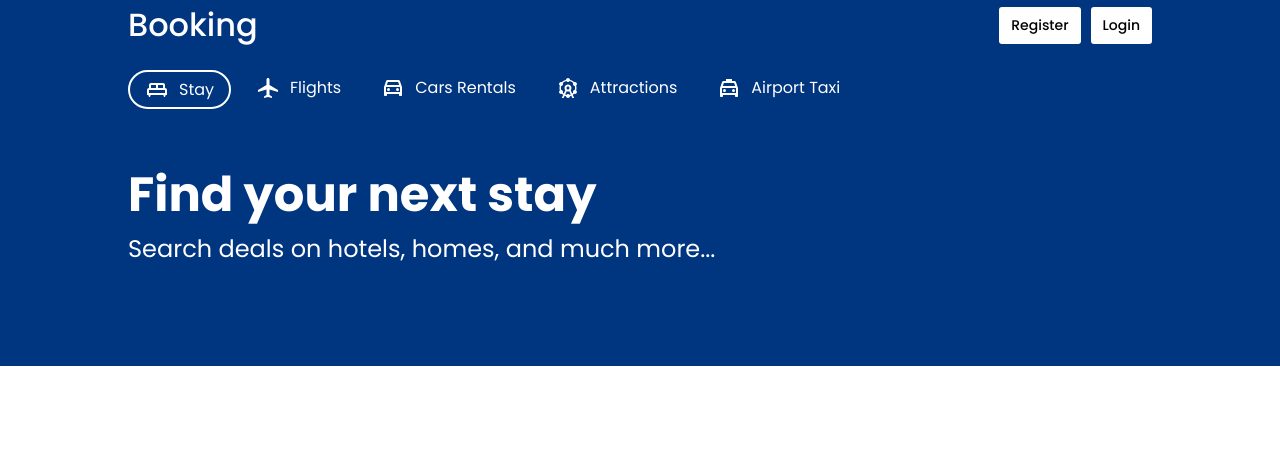
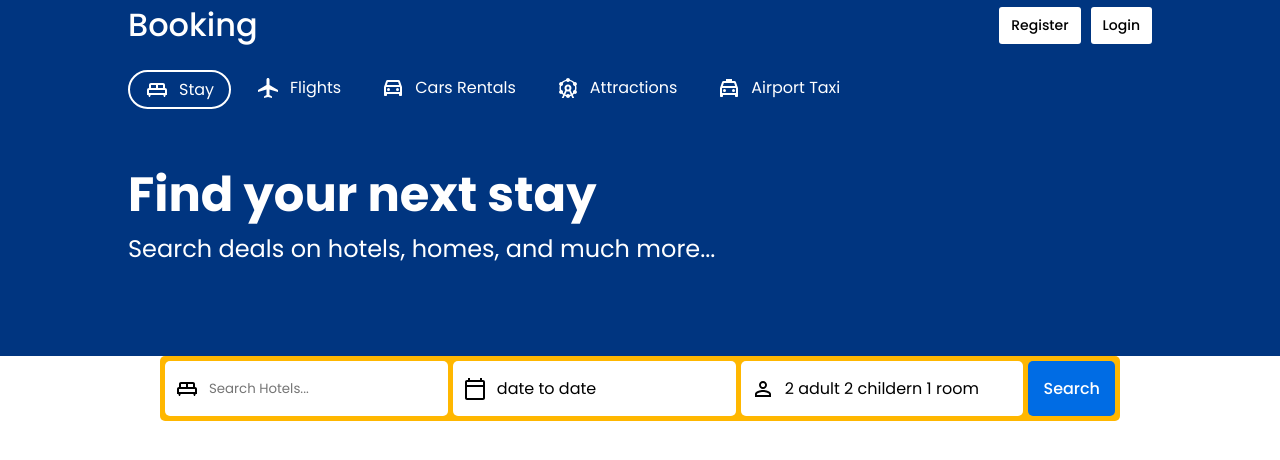
Before and after one commit to RizwanAhmed3000/Hotel-Reservation, a React (Create React App) app in the folder frontend/: page / in a window 1280 px wide. Shown: the top 460 px of the page. Built offline with nearby package versions, Linux system fonts and the light colour scheme.

Commit message:
search comp

```diff
--- a/frontend/src/Components/Header/Header.jsx
+++ b/frontend/src/Components/Header/Header.jsx
@@ -1,9 +1,9 @@
 import "./header.css";
 import { AirplanemodeActiveOutlined, AttractionsOutlined, KingBedOutlined, LocalTaxiOutlined, TimeToLeaveOutlined } from '@mui/icons-material';
+import Search from "../Search/Search";
 
 export default function Header() {
 
-    // let headerListItems = [<KingBedOutlined />, <AirplanemodeActiveOutlined />, <TimeToLeaveOutlined />, <AttractionsOutlined />, <LocalTaxiOutlined />];
     let headerListItems = [
         {
             icon: <KingBedOutlined />,
@@ -32,6 +32,7 @@ export default function Header() {
     ];
 
     return (
+        <>
             <div className="header">
                 <div className="headerWrapper">
                     <div className="headerList" >
@@ -51,5 +52,7 @@ export default function Header() {
                     </div>
                 </div>
             </div >
+            <Search />
+        </>
     )
 }
--- a/frontend/src/Components/Header/header.css
+++ b/frontend/src/Components/Header/header.css
@@ -3,12 +3,13 @@
     color: white;
     display: flex;
     justify-content: center;
+    position: relative;
 }
 
 .headerWrapper {
     width: 100%;
     max-width: 1024px;
-    margin: 20px 0px 100px 0px;
+    margin: 20px 0px 90px 0px;
 }
 
 .headerList {
--- /dev/null
+++ b/frontend/src/Components/Search/Search.jsx
@@ -0,0 +1,24 @@
+import "./search.css";
+import { CalendarTodayOutlined, KingBedOutlined, PersonOutlineOutlined } from '@mui/icons-material'
+
+export default function Search() {
+    return (
+        <div className="search">
+            <div className="searchWrapper">
+                <div className="searchItems">
+                    <KingBedOutlined />
+                    <input type="text" placeholder="Search Hotels..." className="searchHotelsInput" />
+                </div>
+                <div className="searchItems">
+                    <CalendarTodayOutlined />
+                    <span className="checkInDateInput">date to date</span>
+                </div>
+                <div className="searchItems">
+                    <PersonOutlineOutlined />
+                    <span className="personSearch">2 adult 2 childern 1 room</span>
+                </div>
+                <button className="searchBtn">Search</button>
+            </div>
+        </div>
+    )
+}
--- /dev/null
+++ b/frontend/src/Components/Search/search.css
@@ -0,0 +1,46 @@
+.search {
+    color: black;
+    /* border: 1px solid red; */
+    /* position: absolute;
+    width: 100%;
+    bottom: 50%; */
+    display: flex;
+    justify-content: center;
+    align-items: center;
+}
+
+.searchWrapper {
+    display: flex;
+    /* border: 1px solid green; */
+    width: 75%;
+    background-color: #ffb700;
+    padding: 5px;
+    gap: 5px;
+    border-radius: 5px;
+}
+
+.searchItems{
+    border-radius: 5px;
+    display: flex;
+    align-items: center;
+    background-color: white;
+    gap: 10px;
+    padding: 10px;
+    width: 100%;
+}
+
+.searchHotelsInput{
+    outline: none;
+    border: none;
+    width: 100%;
+}
+
+.searchBtn{
+    background-color: #006ce4;
+    color: white;
+    padding: 15px;
+    border-radius: 5px;
+    border: none;
+    font-weight: 500;
+    font-size: 16px;
+}
--- a/frontend/src/pages/Home/Home.jsx
+++ b/frontend/src/pages/Home/Home.jsx
@@ -1,6 +1,7 @@
 // import ResponsiveAppBar from '../../Components/Navbar(MUI)/NavbarMui';
 import Header from '../../Components/Header/Header';
 import Navbar from '../../Components/Navbar/Navbar';
+import Search from '../../Components/Search/Search';
 import './home.css';
 
 export default function Home() {
@@ -9,6 +10,7 @@ export default function Home() {
             <Navbar />
             {/* <ResponsiveAppBar/> */}
             <Header />
+            {/* <Search /> */}
         </>
     )
 }
```
Lines whose indentation alone changed are shown as unchanged.
